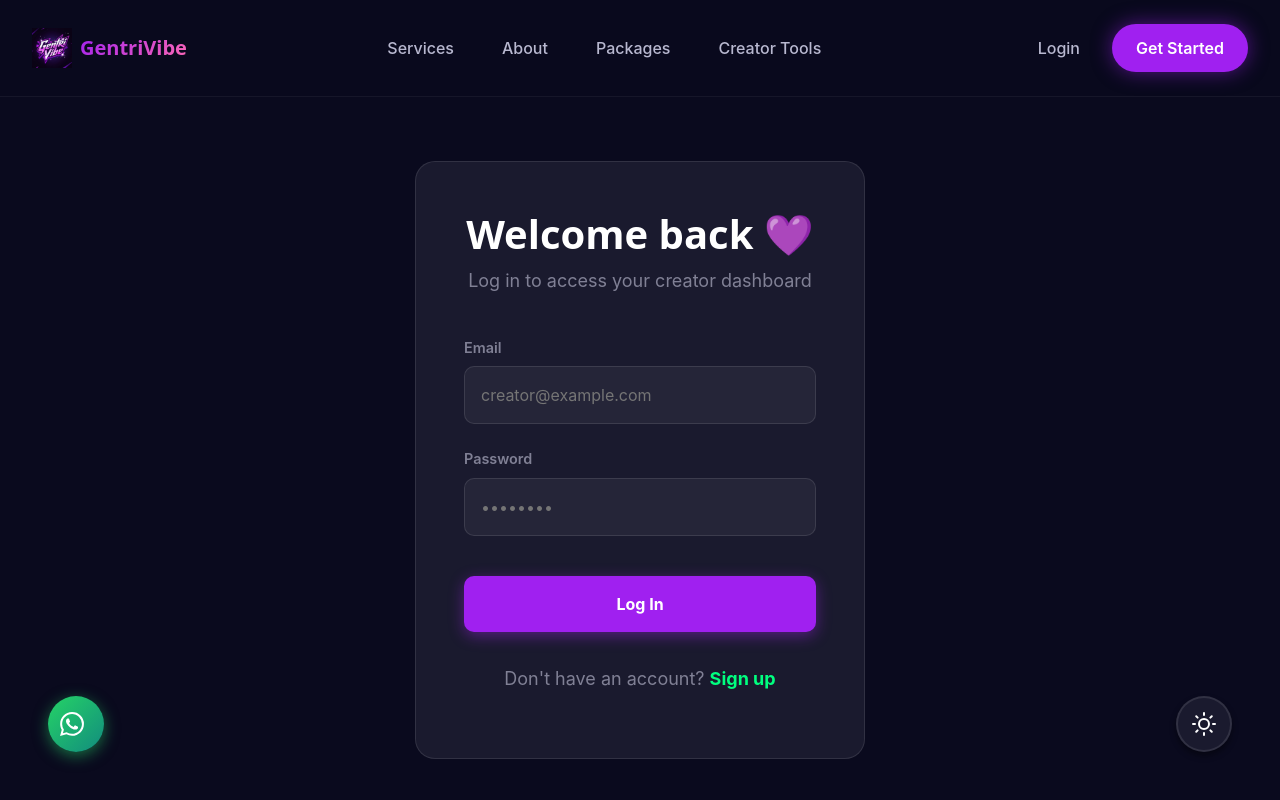
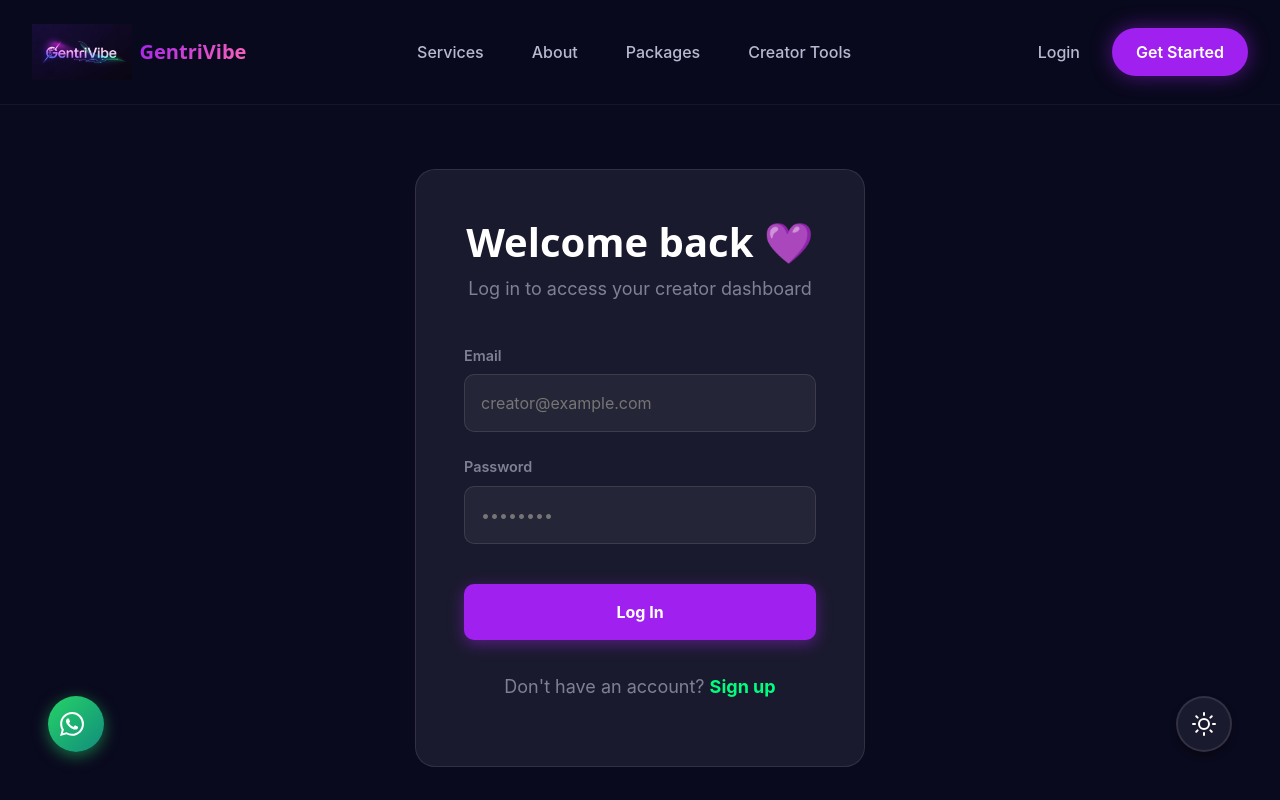
Before and after one commit to Folami/gentri-vibe, a React (Vite) app: page /gentri-vibe/login in a window 1280 px wide. Shown: the top 800 px of the page. Built offline with nearby package versions, Linux system fonts and the light colour scheme.

Commit message:
Navbar logo Size edit

```diff
--- a/src/components/Navbar.css
+++ b/src/components/Navbar.css
@@ -32,7 +32,7 @@
 }
 
 .navbar__logo-img {
-  height: 32px;
+  height: 44px;
   width: auto;
   object-fit: contain;
 }
@@ -210,7 +210,7 @@
   }
 
   .navbar__logo-img {
-    height: 40px;
+    height: 56px;
   }
 }
 
--- a/src/components/Navbar.jsx
+++ b/src/components/Navbar.jsx
@@ -1,6 +1,6 @@
 import { useState } from 'react'
 import { Link, useLocation } from 'react-router-dom'
-import logo from '../assets/gentri-logo.jpg'
+import logo from '../assets/gentri-vibe-logo-1.jpg'
 import './Navbar.css'
 
 const Navbar = () => {
```
